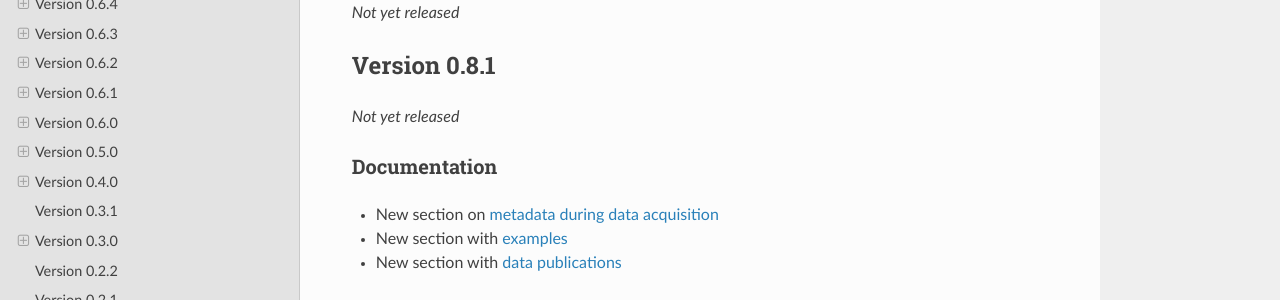
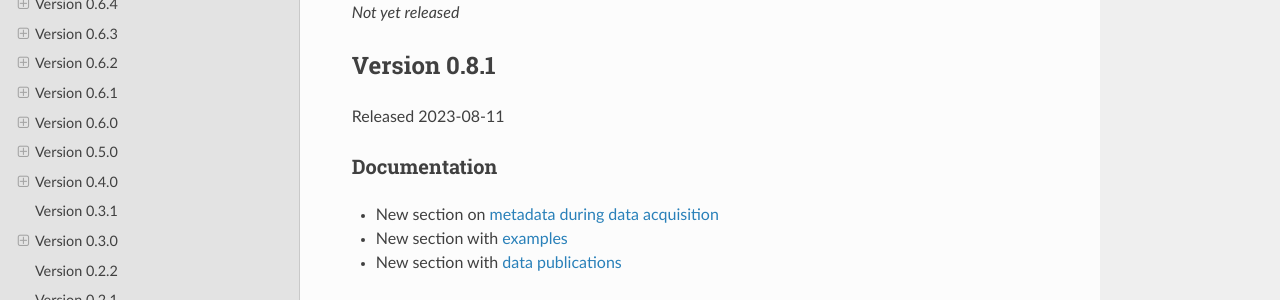
Before and after one commit to tillbiskup/aspecd, a Sphinx documentation site: the page built from docs/changelog.rst, in a window 1280 px wide and 900 px high. Shown: the part 315-615 px from the top of the window. Built offline with Sphinx 7.4.7 and the Read the Docs theme 2.0.0, drawn with Linux system fonts in a browser that asks for light colours.

Commit message:
Post-release

```diff
--- a/docs/changelog.rst
+++ b/docs/changelog.rst
@@ -14,7 +14,7 @@ Version 0.9.0
 Version 0.8.1
 =============
 
-*Not yet released*
+Released 2023-08-11
 
 Documentation
 -------------
```
Also changed, not shown: 1 other file.
